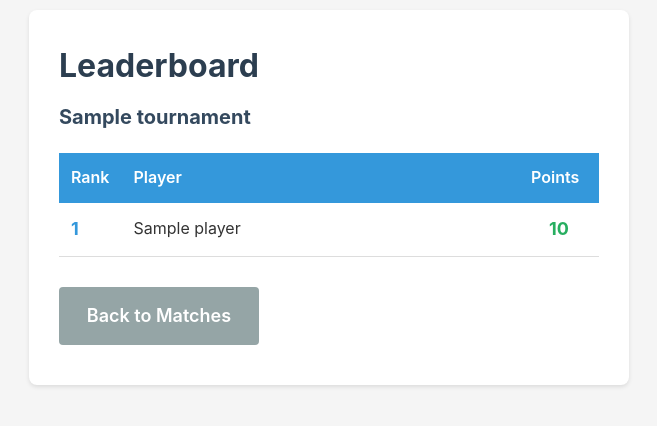
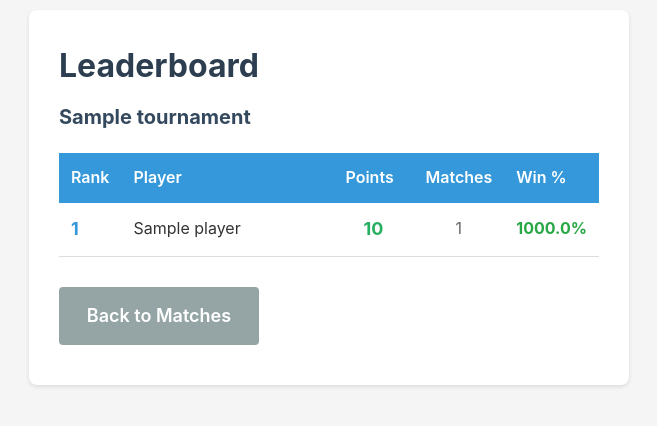
Before and after one commit to teemurulez/padel-scorer, a Flask app: page /tournament/1/leaderboard in a window 1280 px wide. Shown: the top 426 px of the page, without its empty margins (311-968 px from the left). Run offline with Flask 3, Linux system fonts and the light colour scheme; tables that the repository leaves empty hold one stand-in row (values such as "Sample post").

Commit message:
feat: enhance leaderboard with match statistics

```diff
--- a/app.py
+++ b/app.py
@@ -331,10 +331,23 @@ def leaderboard(tournament_id):
         flash('Tournament not found')
         return redirect(url_for('index'))
 
-    # Get all players sorted by total points
+    # Get all players with their match statistics
     players = db.execute(
-        '''SELECT * FROM players
-           ORDER BY total_points DESC, name ASC'''
+        '''SELECT
+            p.id,
+            p.name,
+            p.total_points,
+            COUNT(DISTINCT s.match_id) as matches_played,
+            ROUND(CAST(p.total_points AS FLOAT) /
+                  NULLIF(COUNT(DISTINCT s.match_id), 0) * 100, 1) as win_rate
+           FROM players p
+           LEFT JOIN scores s ON p.id = s.player_id
+           LEFT JOIN matches m ON s.match_id = m.id
+           LEFT JOIN rounds r ON m.round_id = r.id
+           WHERE r.tournament_id = ?
+           GROUP BY p.id, p.name, p.total_points
+           ORDER BY p.total_points DESC, p.name ASC''',
+        (tournament_id,)
     ).fetchall()
 
     return render_template('leaderboard.html',
--- a/static/css/style.css
+++ b/static/css/style.css
@@ -310,6 +310,19 @@ h2 {
     font-size: 18px;
 }
 
+.leaderboard .matches {
+    width: 80px;
+    text-align: center;
+    color: #666;
+}
+
+.leaderboard .win-rate {
+    width: 80px;
+    text-align: center;
+    color: #28a745;
+    font-weight: bold;
+}
+
 /* Round actions */
 .round-actions {
     margin-top: 30px;
--- a/templates/leaderboard.html
+++ b/templates/leaderboard.html
@@ -27,6 +27,8 @@
                     <th>Rank</th>
                     <th>Player</th>
                     <th>Points</th>
+                    <th>Matches</th>
+                    <th>Win %</th>
                 </tr>
             </thead>
             <tbody>
@@ -35,6 +37,14 @@
                     <td class="rank">{{ loop.index }}</td>
                     <td class="player-name">{{ player['name'] }}</td>
                     <td class="points">{{ player['total_points'] }}</td>
+                    <td class="matches">{{ player['matches_played'] }}</td>
+                    <td class="win-rate">
+                        {% if player['win_rate'] %}
+                            {{ player['win_rate'] }}%
+                        {% else %}
+                            -
+                        {% endif %}
+                    </td>
                 </tr>
                 {% endfor %}
             </tbody>
```
